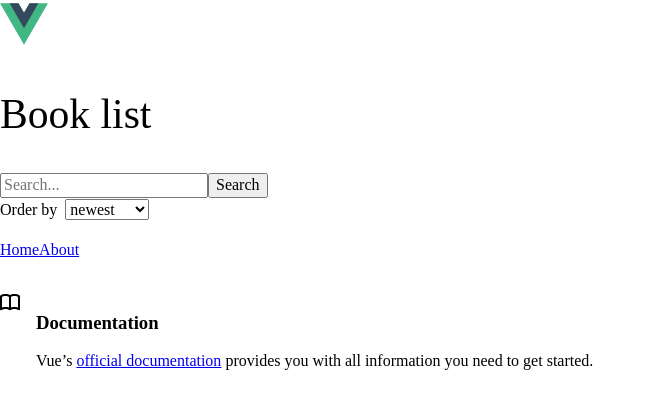
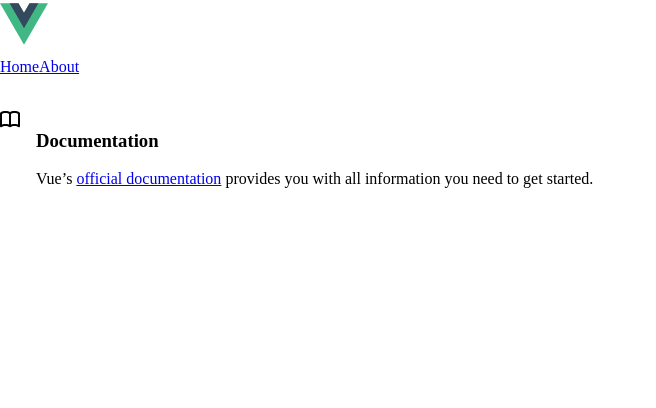
Before and after one commit to BTCY/book-catalog-vue-js, a Vue app: page / in a window 1280 px wide. Shown: the top 408 px of the page, without its empty margins (0-656 px from the left). Built offline with nearby package versions, Linux system fonts and the light colour scheme.

Commit message:
Added cache to routes

```diff
--- a/src/App.vue
+++ b/src/App.vue
@@ -1,14 +1,11 @@
 <script setup lang="ts">
 import { RouterLink, RouterView } from 'vue-router'
-import HelloWorld from './components/HelloWorld.vue'
 </script>
 
 <template>
   <header>
     <img alt="Vue logo" class="logo" src="@/assets/logo.svg" width="48" height="48" />
     <div class="wrapper">
-      <HelloWorld msg="Book list" />
-
       <nav>
         <RouterLink to="/">Home</RouterLink>
         <RouterLink to="/about">About</RouterLink>
@@ -16,7 +13,11 @@ import HelloWorld from './components/HelloWorld.vue'
     </div>
   </header>
 
-  <RouterView />
+  <RouterView v-slot="{ Component }">
+    <KeepAlive>
+      <component :is="Component" :key="$route.fullPath" />
+    </KeepAlive>
+  </RouterView>
 </template>
 
 <style scoped>
```
